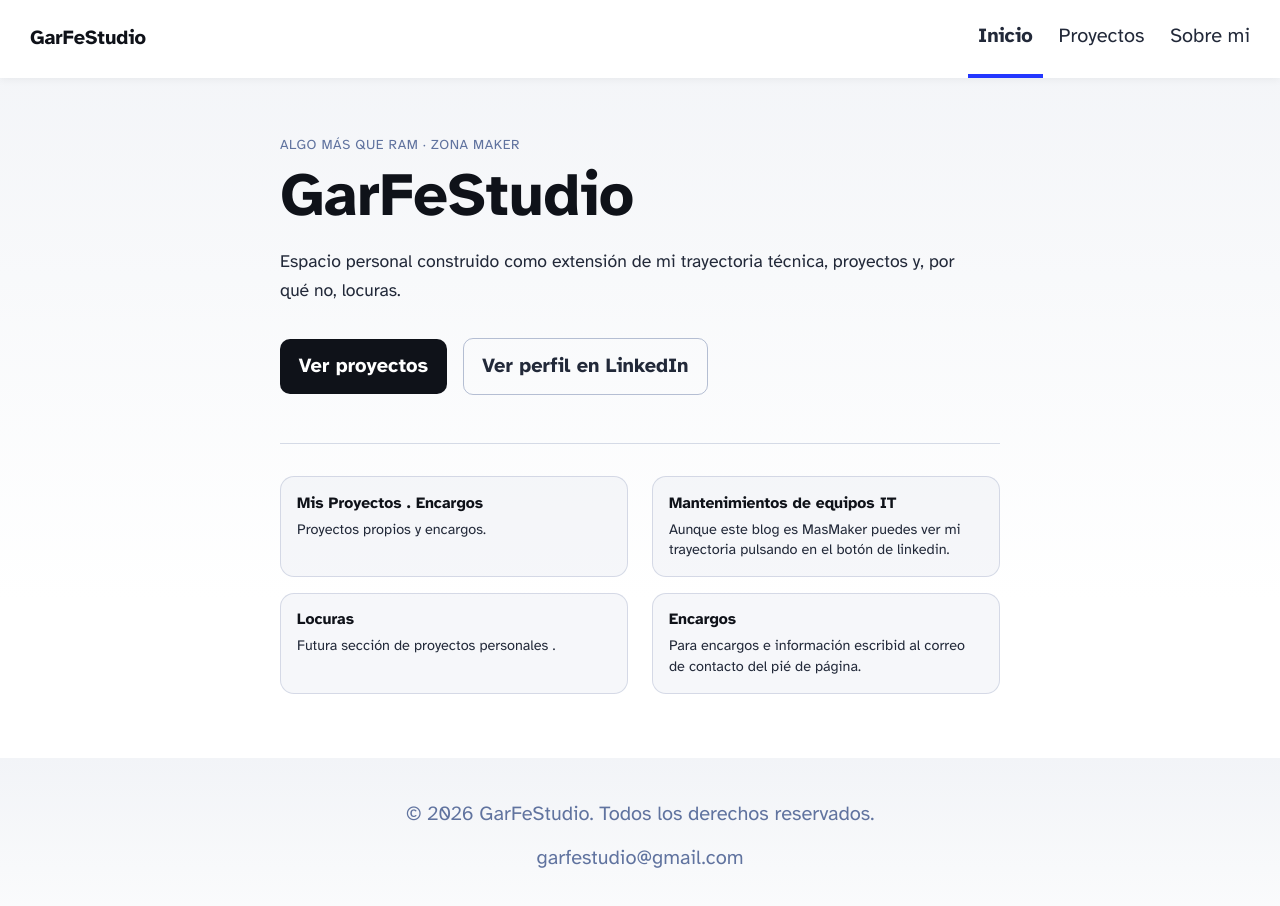
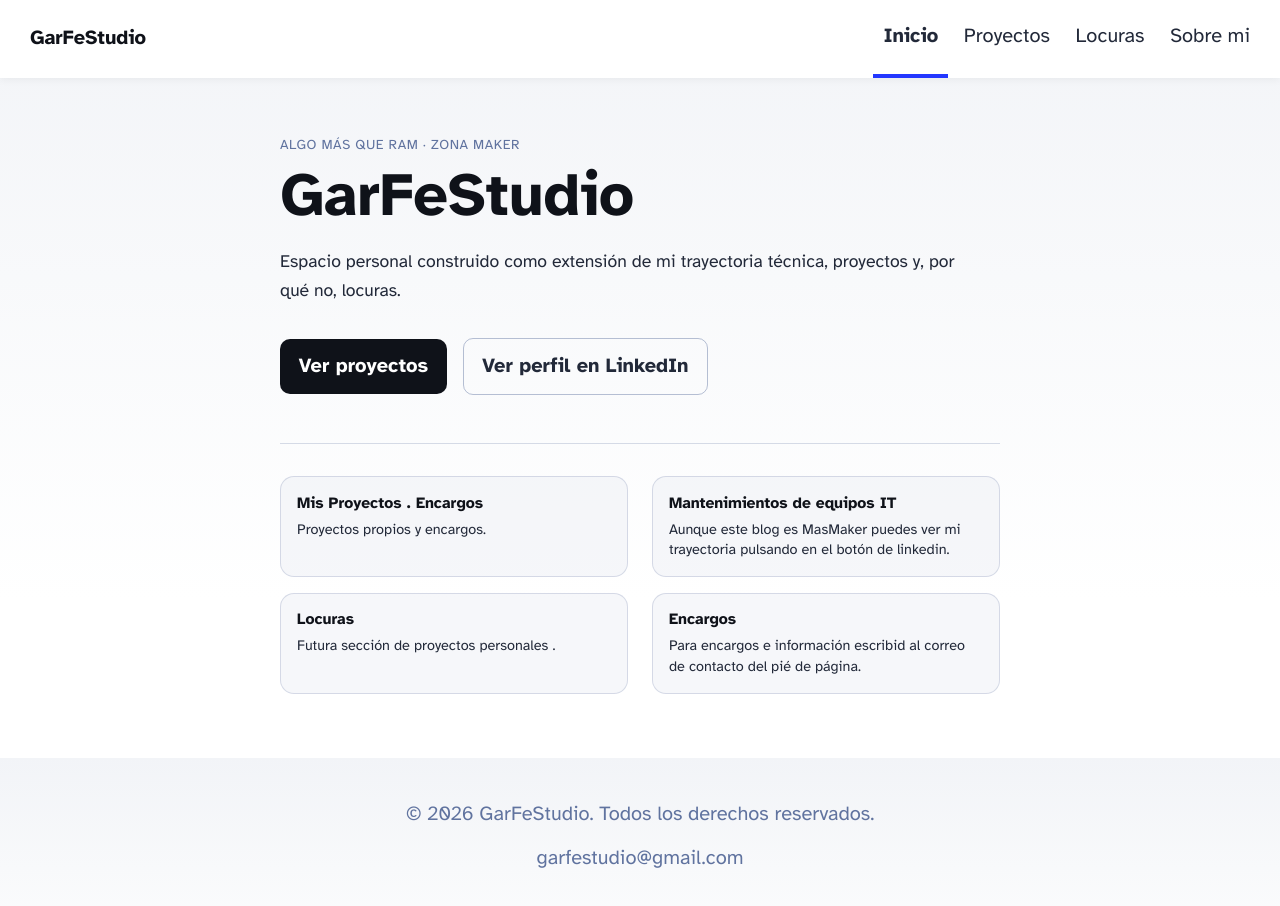
Before and after one commit to garfestudio-tech/astro-blog-starter-template, an Astro site: page / in a window 1280 px wide. Built offline with nearby package versions, Linux system fonts and the light colour scheme; Astro itself is replaced by a stand-in of ours.

Commit message:
Update Header.astro

```diff
--- a/src/components/Header.astro
+++ b/src/components/Header.astro
@@ -9,6 +9,7 @@ import { SITE_TITLE } from '../consts';
 		<div class="internal-links">
 			<HeaderLink href="/">Inicio</HeaderLink>
 			<HeaderLink href="/blog">Proyectos</HeaderLink>
+			<HeaderLink href="/locuras">Locuras</HeaderLink>
 			<HeaderLink href="/about">Sobre mi</HeaderLink>
 		</div>
 	</nav>
```
